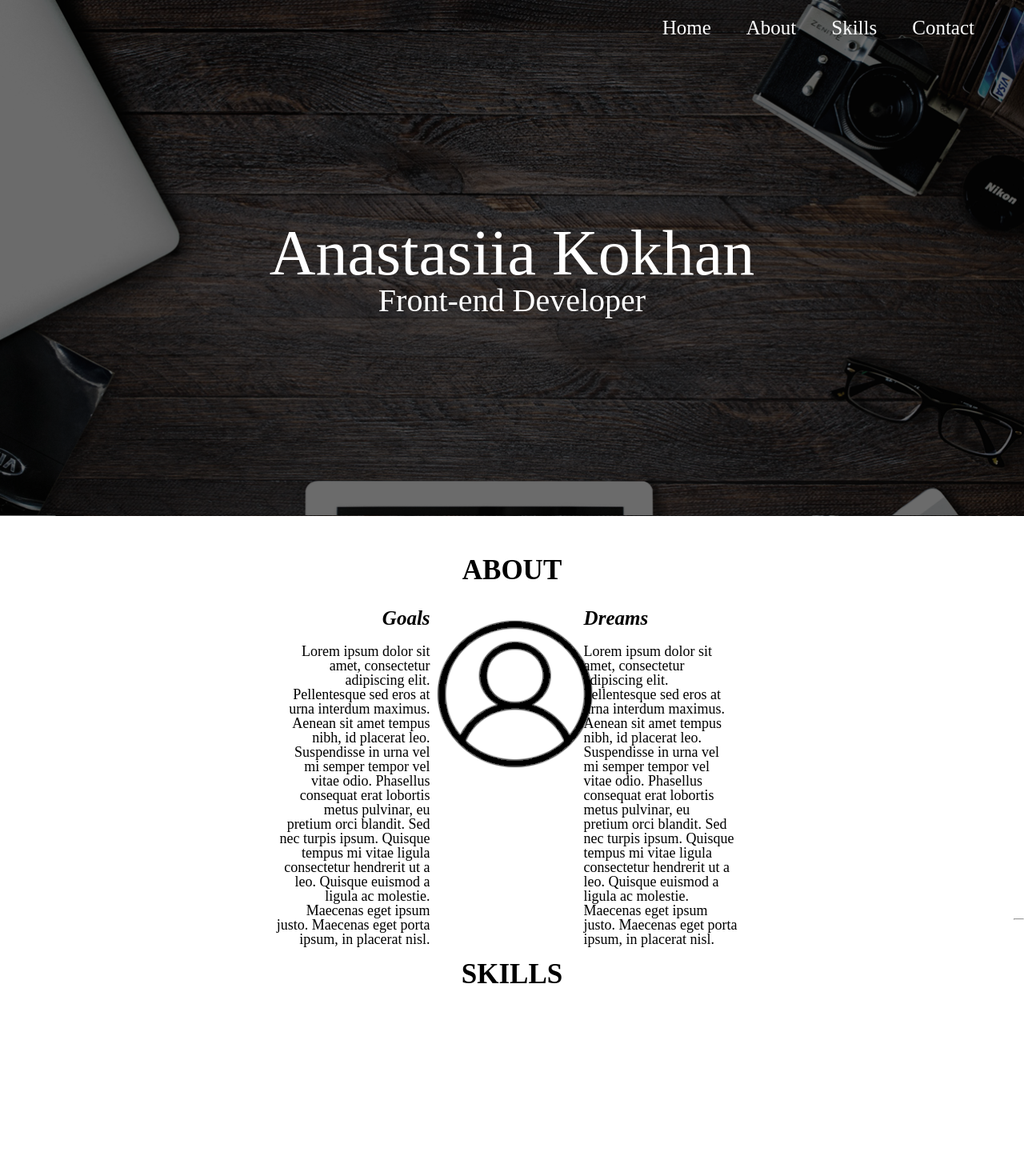
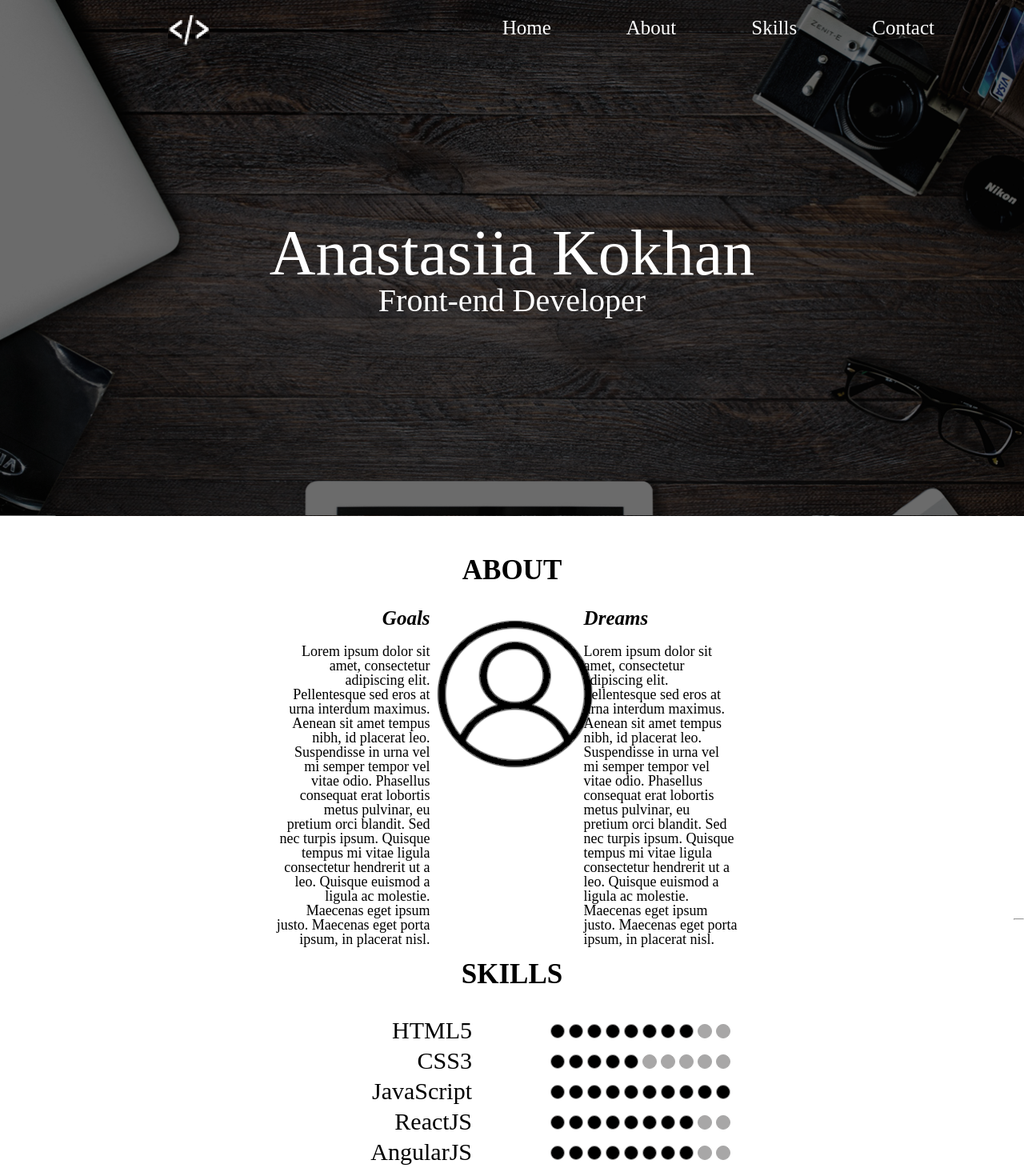
Before and after one commit to AnastasiaKokhan/AnastasiaKokhan.github.io, a React (Create React App) app: page / in a window 1280 px wide. Shown: the top 1470 px of the page at 80% size. Built offline with nearby package versions, Linux system fonts and the light colour scheme.

Commit message:
filled component Skills.js and added logo

```diff
--- a/src/common/base.css
+++ b/src/common/base.css
@@ -35,6 +35,9 @@
 .col-15 {
 	width: 15%;
 }
+.col-50 {
+	width: 50%;
+}
 .col-30 {
 	width: 30%;
 }
--- a/src/footer/Footer.js
+++ b/src/footer/Footer.js
@@ -6,9 +6,10 @@ class Footer extends Component {
     render () {
         return (
             <div className='footer'>
-                <p className='foo-text'><b>Mobile: </b> +38093-604-2747</p>
-                <p className='foo-text'><b>Email: </b> Kokhan.a25@gmail.com</p>
-                <p className='foo-text'><b>Skype: </b> +380936042747</p>
+                <p className='foot-text'><b>Mobile: </b> +38093-604-2747</p>
+                <p className='foot-text'><b>Email: </b> Kokhan.a25@gmail.com</p>
+                <p className='foot-text'><b>Skype: </b> +380936042747</p>
+                <img className='foot-img' src='./images/logo.png'/>
             </div>
         );
     }
--- a/src/footer/footer.css
+++ b/src/footer/footer.css
@@ -1,12 +1,18 @@
 .footer {
     background-color: rgb(51, 51, 51);
     height: 170px;
+    position: relative;
 }
-.foo-text{
+.foot-text{
    color: white;
    padding-left: 190px;
    padding-top: 5px;
 }
-.foo-text:first-child {
+.foot-text:first-child {
     padding-top: 55px;
 }
+.foot-img {
+    position: absolute;
+    right: 340px;
+    top: 50px;
+}
--- a/src/header/Header.js
+++ b/src/header/Header.js
@@ -9,7 +9,7 @@ class Header extends Component {
 
             <div className='header'>
                 <div className='row'>
-
+                    <img className='head-img' src='./images/logo1.png'/>
                     <Menu />
                     <div className='block_name_job'>
                         <p className='name'>Anastasiia Kokhan</p>
--- a/src/header/header.css
+++ b/src/header/header.css
@@ -1,3 +1,6 @@
+.header {
+    position: relative;
+}
 .name {
     font-size: 80px;
     color: white;
@@ -10,3 +13,8 @@
     text-align: center;
 
 }
+.head-img {
+    position: absolute;
+    left: 210px;
+    top:17px;
+}
--- a/src/main/about/About.js
+++ b/src/main/about/About.js
@@ -6,6 +6,7 @@ class About extends Component {
     render () {
         return (
             <div className='About'>
+
                 <div className='block'>
                     <p className='section-name'>
                         ABOUT
--- a/src/main/contact/Contact.js
+++ b/src/main/contact/Contact.js
@@ -3,6 +3,12 @@ import React, { Component } from 'react';
 import './contact.css'
 
 class Contact extends Component {
+
+
+    dataField = (f) => {
+        console.log("Вы ввели: " + f.name.value);
+    }
+
     render () {
         return (
             <div className='main'>
@@ -23,7 +29,7 @@ class Contact extends Component {
                             <input className='in-name' type='text' name='Name' placeholder='Name'></input><br />
                             <input className='in-email' type='email' name='Email' placeholder='Email'></input><br />
                             <textarea className='in-text' placeholder='Send a mesage'></textarea><br />
-                            <input className='in-button' type='button' value='SEND'></input>
+                            <input className='in-button' type='button' value='SEND' onClick="dataField(this.form)"></input>
                         </form>
                     </div>
                 </div>
--- a/src/main/contact/contact.css
+++ b/src/main/contact/contact.css
@@ -33,3 +33,8 @@
     margin-top: 20px;
     margin-left: 165px;
 }
+.in-button:active {
+    color: rgb(51, 51, 51);
+    background-color: white;
+    border-color: rgb(51, 51, 51);
+}
--- a/src/main/skills/Skills.js
+++ b/src/main/skills/Skills.js
@@ -1,6 +1,18 @@
 import React, { Component } from 'react';
 
+import './skills.css'
+
 class Skills extends Component {
+    constructor(props) {
+        super(props)
+            this.items = [
+                { name: "HTML5", level: 8},
+                { name: "CSS3", level: 5},
+                { name: "JavaScript", level: 10},
+                { name: "ReactJS", level: 8 },
+                { name: "AngularJS", level: 8 },
+                ]
+        }
     render () {
         return (
             <div className='main'>
@@ -8,6 +20,19 @@ class Skills extends Component {
                     <p className='section-name'>
                         SKILLS
                     </p>
+                    <ul className='col-50'>
+                        {this.items.map(({ name, level }) => (
+                            <li key={name}>
+                                <label>
+                                    {name}
+                                </label>
+                                <span className="circle-wrapper">{Array.from({ length: 10 }).map((item, index) => (
+                                    <div className={`circle${level > index ? ' done' : ''}`}></div>
+                                ))}
+                                </span>
+                            </li>
+                        ))}
+                    </ul>
                 </div>
             </div>
         );
--- /dev/null
+++ b/src/main/skills/skills.css
@@ -0,0 +1,32 @@
+
+  li {
+    margin: 8px 0;
+    text-align: right;
+    position: relative;
+    padding-right: 50px;
+    font-size: 30px;
+  }
+
+.circle-wrapper {
+    height: 100%;
+    display: flex;
+    flex-direction: row;
+    position: absolute;
+    right: -300px;
+    top: -15px;
+    padding: 22px;
+
+  }
+
+  .circle {
+    height: 18px;
+    width: 18px;
+    border: 1px solid rgb(168, 167, 167);
+    background-color:rgb(168, 167, 167);
+    border-radius: 50%;
+    margin-right: 5px;
+  }
+
+  .done {
+    background-color: black;
+  }
```
Also changed, not shown: public/images/logo.png (added), public/images/logo1.png (added).
